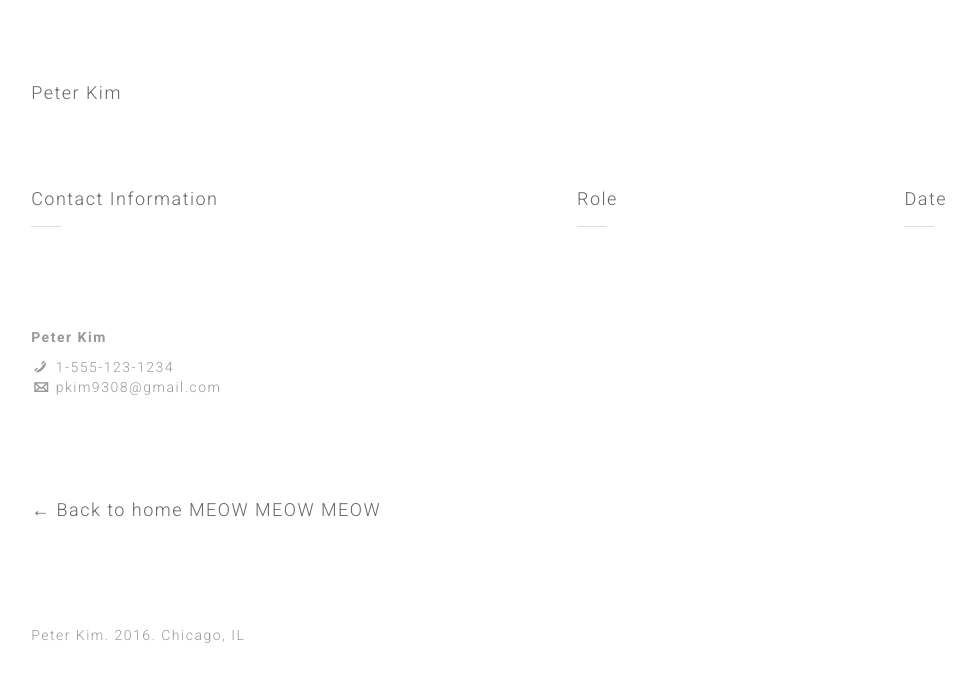
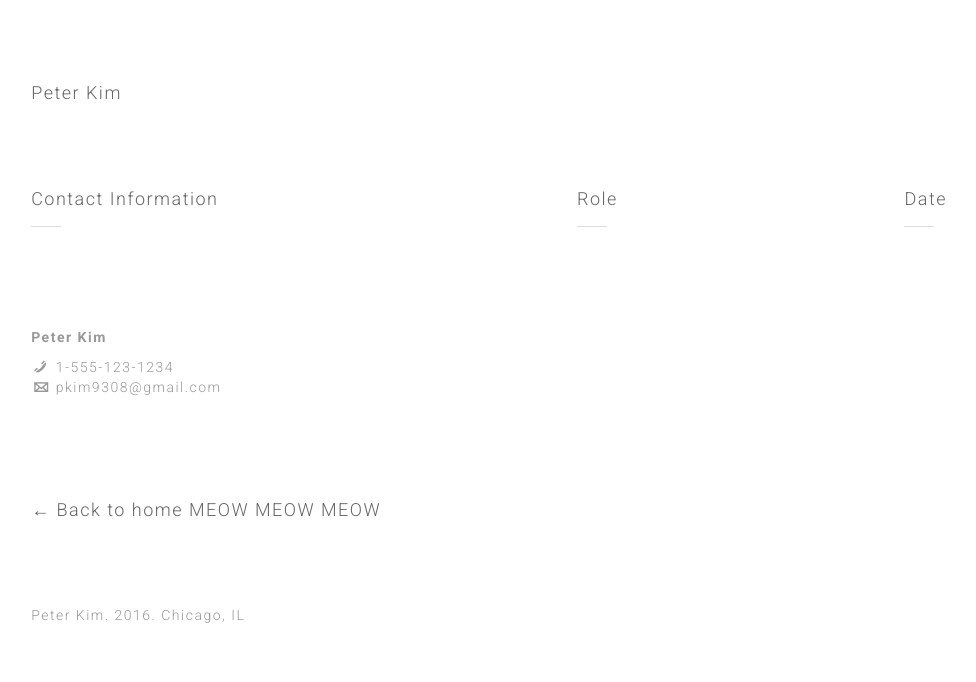
Before and after one commit to sharpiechen/portfolio, a Jekyll site: the page built from contact.html, in a window 1280 px wide. Shown: the top 682 px of the page, without its empty margins (78-1054 px from the left). Built offline with Jekyll 4.4.1, drawn with Linux system fonts in a browser that asks for light colours.

Commit message:
Update page.html

```diff
--- a/_layouts/page.html
+++ b/_layouts/page.html
@@ -39,7 +39,7 @@ layout: default
     </div>
 </div>
 <div class="container_fluid">
-    <div class="row section__container footer__container">
+    <div class="row section__container">
 	<div class="col-xs-5 col-sm-offset-1 ">
     		<a href="{{site.baseurl}}/" class="text__header"> &larr;&nbsp;Back to home MEOW MEOW MEOW </a>
 	</div>
```
